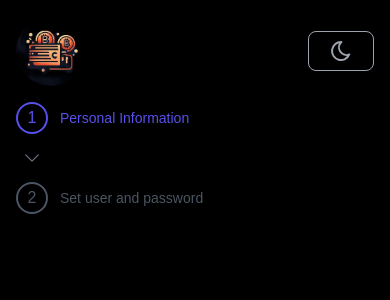
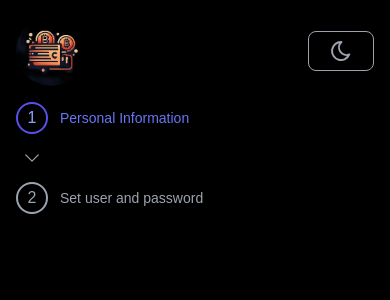
Before and after one commit to RafaelMoro/next-budget-master, a Next.js app: page /register in a window 390 px wide. Shown: the top 300 px of the page. Built offline with nearby package versions, Linux system fonts and the light colour scheme.

Commit message:
add navigation functions to RegisterPage and enhance Stepper styles for dark mode

```diff
--- a/src/app/register/page.tsx
+++ b/src/app/register/page.tsx
@@ -7,6 +7,9 @@ import { Header } from "@/shared/ui/organisms/Header"
 export default function RegisterPage() {
   const steps = new Set(["Personal Information", "Set user and password"])
   const [currentStep, setCurrentStep] = useState<number>(1)
+  const nextStep = () => setCurrentStep((prev) => prev + 1)
+  const prevStep = () => setCurrentStep((prev) => prev - 1)
+
   return (
     <div>
       <Header />
--- a/src/shared/ui/atoms/Stepper.tsx
+++ b/src/shared/ui/atoms/Stepper.tsx
@@ -19,13 +19,13 @@ export const Stepper = ({ steps, currentStep }: StepperProps) => {
 
   return (
     <div className="max-w-2xl mx-auto px-4 md:px-0">
-      <ul aria-label="Steps" className="items-center text-gray-600 font-medium md:flex">
+      <ul aria-label="Steps" className="items-center text-gray-600 dark:text-gray-400 font-medium md:flex">
         {stepState.allSteps.map((item, index) => (
           <li key={item} aria-current={stepState.currentStep === index + 1 ? "step" : false} className="flex-1 last:flex-none flex md:items-center">
               <div className="flex gap-x-3">
                   <div className="flex items-center flex-col gap-x-2">
-                      <div className={`w-8 h-8 rounded-full border-2 flex-none flex items-center justify-center ${stepState.currentStep > index + 1 && "bg-indigo-600 border-indigo-600" || stepState.currentStep === index + 1 && "border-indigo-600"}`}>
-                          <span className={` ${stepState.currentStep > index + 1 && "hidden" || stepState.currentStep === index + 1 && "text-indigo-600"}`}>
+                      <div className={`w-8 h-8 rounded-full border-2 flex-none flex items-center justify-center ${stepState.currentStep > index + 1 && "bg-indigo-600 dark:bg-indigo-500 border-indigo-600 dark:border-indigo-500" || stepState.currentStep === index + 1 && "border-indigo-600"}`}>
+                          <span className={` ${stepState.currentStep > index + 1 && "hidden" || stepState.currentStep === index + 1 && "text-indigo-600 dark:text-indigo-400"}`}>
                               {index + 1}
                           </span>
                           {
@@ -37,13 +37,13 @@ export const Stepper = ({ steps, currentStep }: StepperProps) => {
                           }
                       </div>
                       <div className={`h-12 flex items-center md:hidden ${index + 1 === stepState.allSteps.length && "hidden"}`}>
-                          <svg fill="none" viewBox="0 0 24 24" strokeWidth={1.5} stroke="currentColor" className="w-5 h-5 text-gray-500">
+                          <svg fill="none" viewBox="0 0 24 24" strokeWidth={1.5} stroke="currentColor" className="w-5 h-5 text-gray-500 dark:text-gray-400">
                               <path strokeLinecap="round" strokeLinejoin="round" d="M19.5 8.25l-7.5 7.5-7.5-7.5" />
                           </svg>
                       </div>
                   </div>
                   <div className="h-8 flex items-center md:h-auto">
-                      <h3 className={`text-sm ${stepState.currentStep == index + 1 && "text-indigo-600"}`}>
+                      <h3 className={`text-sm ${stepState.currentStep == index + 1 && "text-indigo-600 dark:text-indigo-500"}`}>
                           {item}
                       </h3>
                   </div>
```
